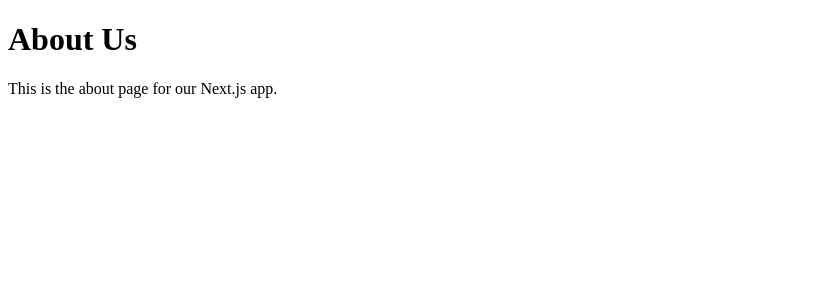
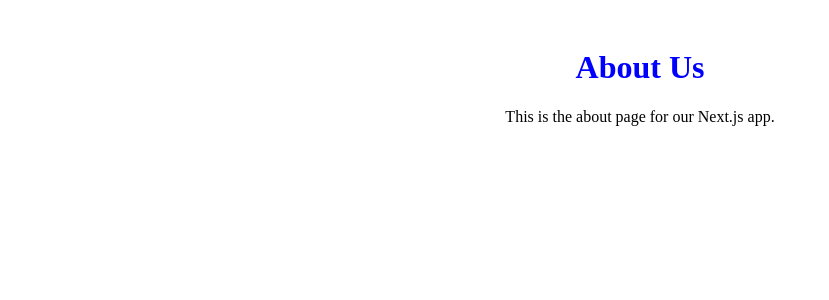
Before and after one commit to mrartekjarit/decarded, a Next.js app: page /about in a window 1280 px wide. Shown: the top 300 px of the page, without its empty margins (0-829 px from the left). Built offline with nearby package versions, Linux system fonts and the light colour scheme.

Commit message:
Add about page with styles

```diff
--- a/pages/about.js
+++ b/pages/about.js
@@ -1,7 +1,9 @@
+import styles from '../styles/About.module.css';
+
 export default function About() {
   return (
-    <div>
-      <h1>About Us</h1>
+    <div className={styles.container}>
+      <h1 className={styles.title}>About Us</h1>
       <p>This is the about page for our Next.js app.</p>
     </div>
   );
--- /dev/null
+++ b/styles/About.module.css
@@ -0,0 +1,8 @@
+.container {
+    padding: 20px;
+    text-align: center;
+  }
+
+  .title {
+    color: blue;
+  }
```
